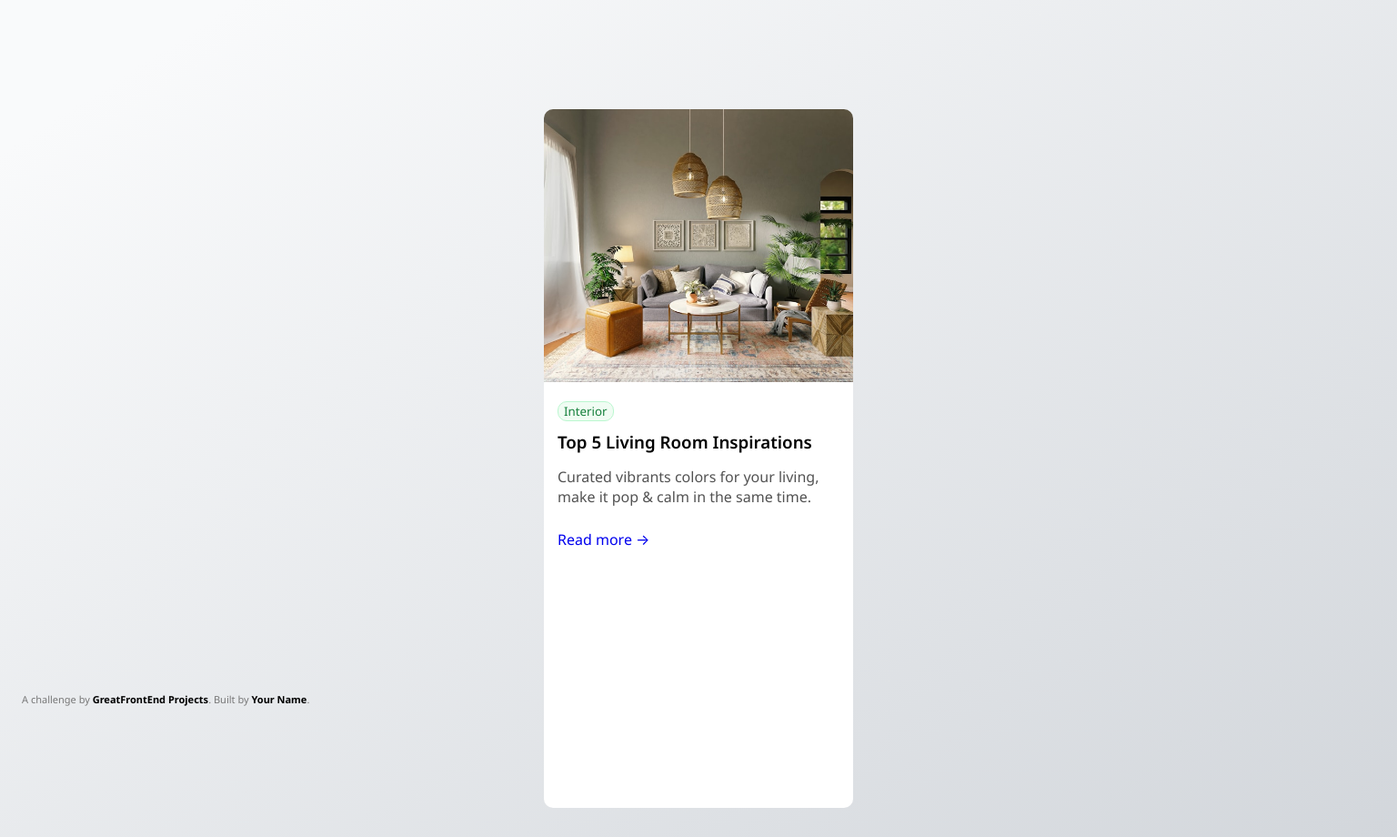
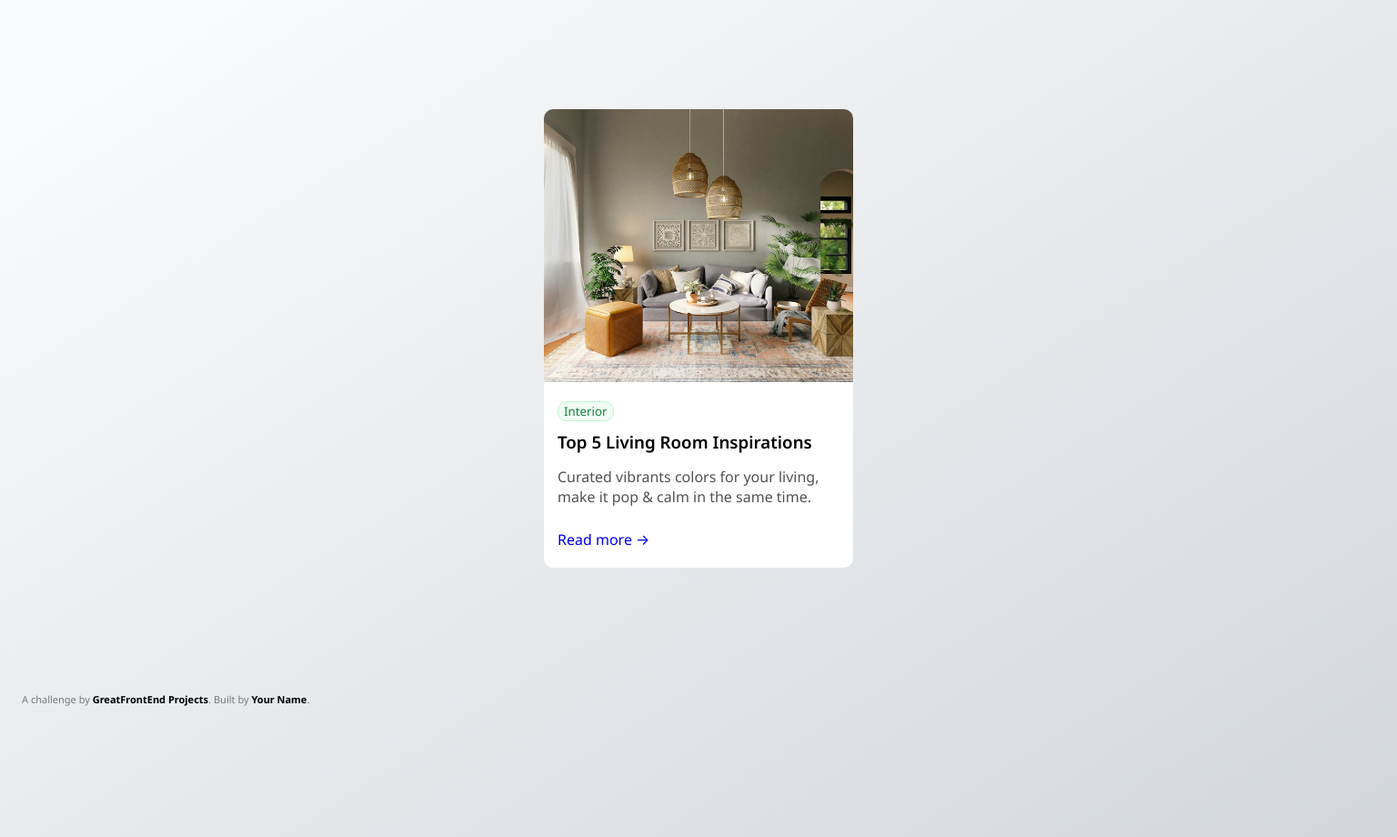
Before and after one commit to SUCHARITA-/project.github.io, a plain HTML site: page blog-card/index.html in a window 1536 px wide. Shown: the whole page at 91% size. Drawn offline with Linux system fonts and the light colour scheme.

Commit message:
style updated

```diff
--- a/blog-card/css/style.css
+++ b/blog-card/css/style.css
@@ -19,17 +19,7 @@ body {
   margin: 0;
 }
 
-@media screen and (min-width: 768px) {
-  .container {
-    min-height: 1440px;
-  }
-}
 
-@media screen and (min-width: 1440px) {
-  .container {
-    min-height: 768px;
-  }
-}
 
 .container{
   height: 504px;
```
